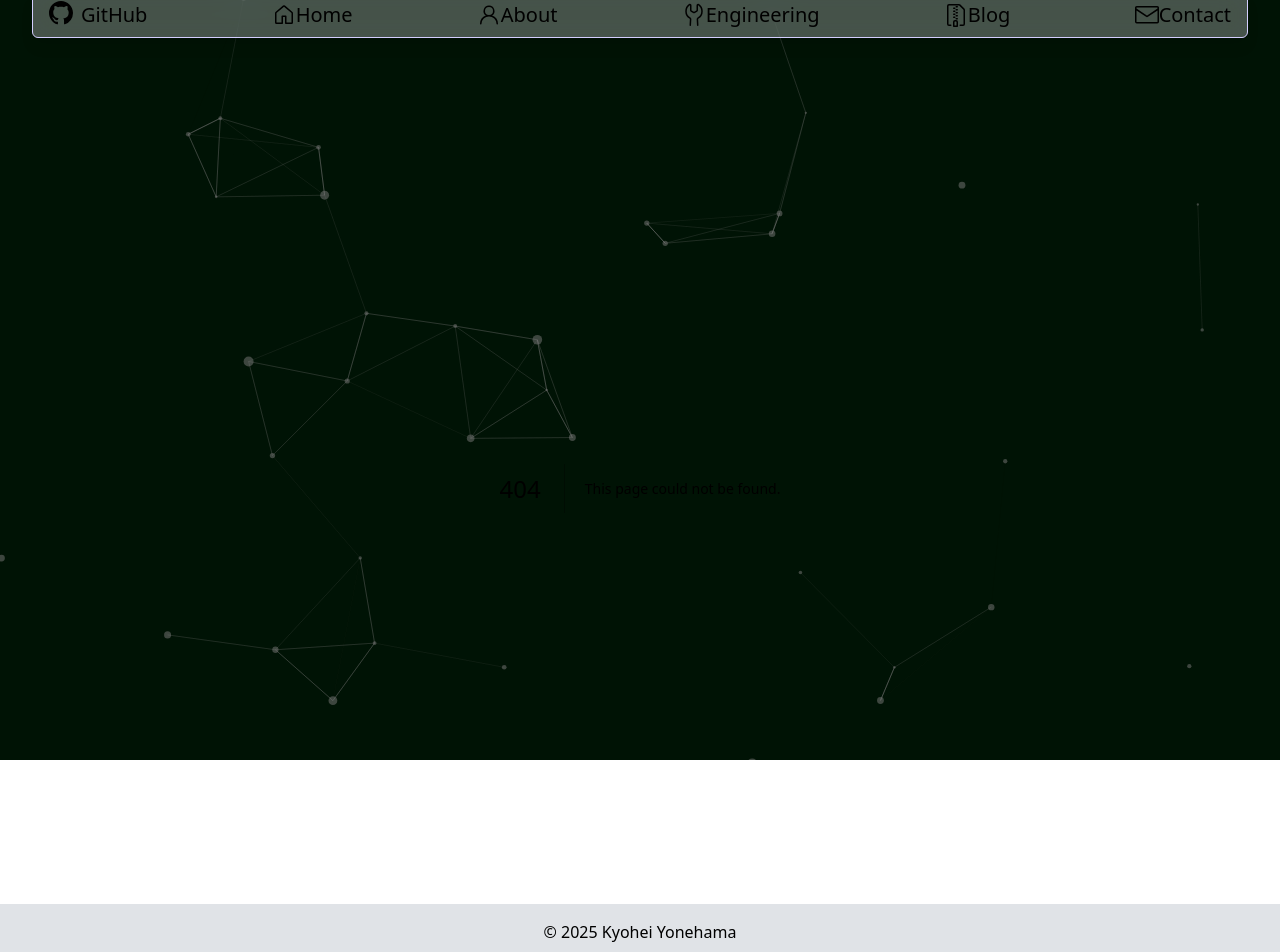
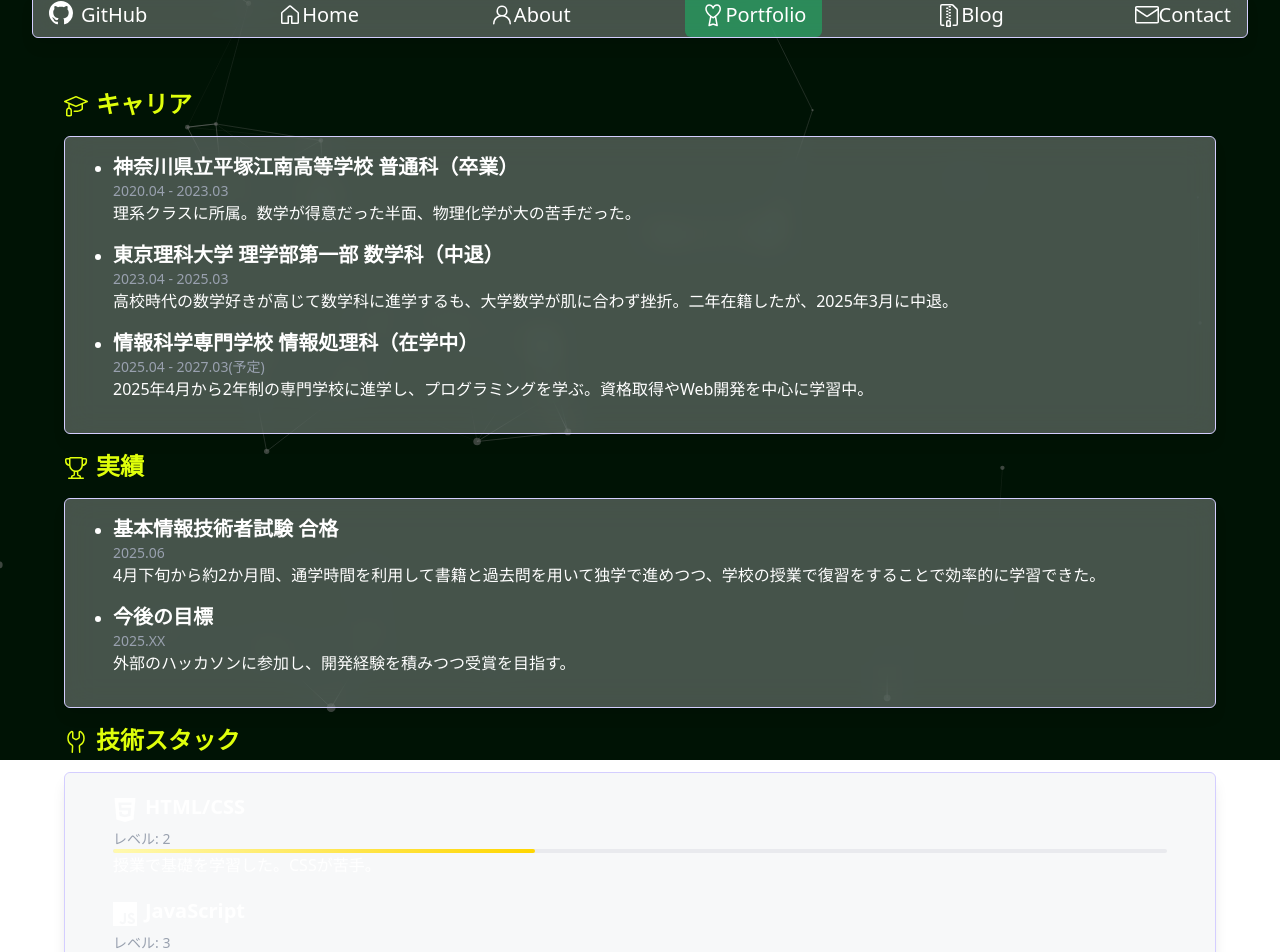
Before and after one commit to ars0611/my-portfolio, a Next.js app: page /portfolio in a window 1280 px wide. Before the commit this address had no page. Shown: the part 40-992 px from the top of the page. Built offline with nearby package versions, Linux system fonts and the light colour scheme.

Commit message:
dev: Portfolio Page

```diff
--- a/src/app/engineering/page.tsx
+++ /dev/null
@@ -1,8 +0,0 @@
-// my skills, works, etc...
-export default function Engineering() {
-    return (
-        <div>
-            <h1>Engineering</h1>
-        </div>
-    );
-}
--- /dev/null
+++ b/src/app/portfolio/page.tsx
@@ -0,0 +1,16 @@
+// my skills, works, etc...
+import { Journey } from "../ui/Portfolio/Jouney";
+import { Achivement } from "../ui/Portfolio/Achivement";
+import { TechSkill } from "../ui/Portfolio/TechSkill";
+import { Works } from "../ui/Portfolio/Works";
+
+export default function Portfolio() {
+    return (
+        <div>
+            <Journey />
+            <Achivement />
+            <TechSkill />
+            <Works />
+        </div>
+    );
+}
--- a/src/app/ui/NavigationBar.tsx
+++ b/src/app/ui/NavigationBar.tsx
@@ -2,12 +2,12 @@
 import Link from "next/link";
 import { usePathname } from "next/navigation";
 import { VscGithubInverted } from "react-icons/vsc";
-import { GoHome, GoTools, GoPerson, GoMail, GoFileZip } from "react-icons/go";
+import { GoHome, GoTools, GoPerson, GoMail, GoFileZip, GoSponsorTiers } from "react-icons/go";
 
 const pages = [
     { name: "Home", path: "/", icon: <GoHome /> },
     { name: "About", path: "/about", icon: <GoPerson /> },
-    { name: "Engineering", path: "/engineering", icon: <GoTools /> },
+    { name: "Portfolio", path: "/portfolio", icon: <GoSponsorTiers /> },
     { name: "Blog", path: "/blog", icon: <GoFileZip /> },
     { name: "Contact", path: "/contact", icon: <GoMail /> },
 ];
--- /dev/null
+++ b/src/app/ui/Portfolio/Achivement.tsx
@@ -0,0 +1,43 @@
+import { GoTrophy } from "react-icons/go";
+
+interface Achievement {
+    id: number;
+    title: string;
+    date: string;
+    description: string;
+}
+
+const achivements: Achievement[] = [
+    {
+        id: 1,
+        title: "基本情報技術者試験 合格",
+        date: "2025.06",
+        description: "4月下旬から約2か月間、通学時間を利用して書籍と過去問を用いて独学で進めつつ、学校の授業で復習をすることで効率的に学習できた。",
+    },
+    {
+        id: 2,
+        title: "今後の目標",
+        date: "2025.XX",
+        description: "外部のハッカソンに参加し、開発経験を積みつつ受賞を目指す。"
+    },
+];
+
+export function Achivement() {
+    return(
+        <div>
+            <h1 className="text-2xl font-bold mb-4 text-[#DFFF0B] px-16"><GoTrophy className="inline-block mr-2" />実績</h1>
+            <div className="bg-gray-200/30 backdrop-blur-lg rounded-md border border-[#D4CEFF] shadow-lg mx-16 mb-4 p-4">
+                <ul className="list-disc pl-8">
+                    {achivements.map((item) => (
+                        <li key={item.id} className="mb-4">
+                            <h2 className="text-xl font-bold">{item.title}</h2>
+                            <p className="text-sm text-gray-400">{item.date}</p>
+                            <p>{item.description}</p>
+                        </li>
+                    ))}
+                </ul>
+
+            </div>
+        </div>
+    )
+}
--- /dev/null
+++ b/src/app/ui/Portfolio/Jouney.tsx
@@ -0,0 +1,49 @@
+import { GoMortarBoard } from "react-icons/go";
+
+interface JourneyItem {
+    id: number;
+    period: string;
+    title: string;
+    description: string;
+}
+
+const journey: JourneyItem[] = [
+    {
+        id: 1,
+        period: "2020.04 - 2023.03",
+        title: "神奈川県立平塚江南高等学校 普通科（卒業）",
+        description: "理系クラスに所属。数学が得意だった半面、物理化学が大の苦手だった。",
+    },
+    {
+        id: 2,
+        period: "2023.04 - 2025.03",
+        title: "東京理科大学 理学部第一部 数学科（中退）",
+        description: "高校時代の数学好きが高じて数学科に進学するも、大学数学が肌に合わず挫折。二年在籍したが、2025年3月に中退。",
+    },
+    {
+        id: 3,
+        period: "2025.04 - 2027.03(予定)",
+        title: "情報科学専門学校 情報処理科（在学中）",
+        description: "2025年4月から2年制の専門学校に進学し、プログラミングを学ぶ。資格取得やWeb開発を中心に学習中。",
+    },
+];
+
+export function Journey() {
+    return(
+        <div>
+            <h1 className="text-2xl font-bold mb-4 text-[#DFFF0B] px-16"><GoMortarBoard className="inline-block mr-2" />キャリア</h1>
+            <div className="bg-gray-200/30 backdrop-blur-lg rounded-md border border-[#D4CEFF] shadow-lg mx-16 mb-4 p-4">
+                <ul className="list-disc px-8">
+                    {journey.map((item) => (
+                        <li key={item.id} className="mb-4">
+                            <h2 className="text-xl font-bold">{item.title}</h2>
+                            <p className="text-sm text-gray-400">{item.period}</p>
+                            <p>{item.description}</p>
+                        </li>
+                    ))}
+                </ul>
+            </div>
+
+        </div>
+    )
+}
--- /dev/null
+++ b/src/app/ui/Portfolio/TechSkill.tsx
@@ -0,0 +1,99 @@
+import { GoTools } from "react-icons/go";
+import { SiHtml5, SiCss3, SiJavascript, SiTypescript, SiPython, SiReact, SiNextdotjs, SiGit } from "react-icons/si";
+
+interface Skill {
+    id: number;
+    name: string;
+    icon?: React.ReactNode;
+    level: number; // 1-5
+    description: string;
+}
+
+const skills: Skill[] = [
+    {
+        id: 1,
+        name: "HTML/CSS",
+        level: 2,
+        icon: <SiHtml5 className="inline-block mr-2" />,
+        description: "授業で基礎を学習した。CSSが苦手。",
+    },
+    {
+        id: 2,
+        name: "JavaScript",
+        level: 3,
+        icon: <SiJavascript className="inline-block mr-2" />,
+        description: "授業で基礎を学習した。DOM操作やイベント処理にも対応。",
+    },
+    {
+        id: 3,
+        name: "TypeScript",
+        level: 2,
+        icon: <SiTypescript className="inline-block mr-2" />,
+        description: "独学。調べながら簡単なコーディングが可能。このサイトを構築できるくらいのスキル。",
+    },
+    {
+        id: 4,
+        name: "Python",
+        level: 4,
+        icon: <SiPython className="inline-block mr-2" />,
+        description: "独学。競技プログラミングで使用。基本的なアルゴリズムの実装が可能。",
+    },
+    {
+        id: 5,
+        name: "React",
+        level: 2,
+        icon: <SiReact className="inline-block mr-2" />,
+        description: "独学。基本的なコンポーネントの作成が可能。状態管理など基本的なフックの使用が可能。",
+    },
+    {
+        id: 6,
+        name: "Next.js",
+        level: 2,
+        icon: <SiNextdotjs className="inline-block mr-2" />,
+        description: "独学。基本的なページの作成が可能。SSRやSSGの理解は浅い。",
+    },
+    {
+        id: 7,
+        name: "Git",
+        level: 1,
+        icon: <SiGit className="inline-block mr-2" />,
+        description: "独学。基本操作は可能。業務やチーム開発での活用方法は未知。",
+    }
+];
+
+
+export function TechSkill() {
+    return(
+        <div>
+            <h1 className="text-2xl font-bold mb-4 text-[#DFFF0B] px-16"><GoTools className="inline-block mr-2" />技術スタック</h1>
+            <div className="bg-gray-200/30 backdrop-blur-lg rounded-md border border-[#D4CEFF] shadow-lg mx-16 mb-4 p-4">
+                <ul className="list-none px-8">
+                    {skills.map((item) => (
+                        <li key={item.id} className="mb-4">
+                            <div className="flex items-center mb-1">
+                                <span className="text-[1.5rem]">{item.icon}</span>
+                                <h2 className="text-xl font-bold">{item.name}</h2>
+                            </div>
+                            <p className="text-sm text-gray-400">レベル: {item.level}</p>
+                            {/* レベルバー  Copilotによる実装*/}
+                            <div className="w-full bg-gray-300/40 rounded-full h-1 overflow-hidden">
+                                <div
+                                    className="h-1 rounded-full"
+                                    role="progressbar"
+                                    aria-valuenow={item.level}
+                                    aria-valuemin={1}
+                                    aria-valuemax={5}
+                                    style={{
+                                        width: `${(item.level / 5) * 100}%`,
+                                        background: "linear-gradient(90deg,#FFF9B0,#FFD600)",
+                                    }}
+                                />
+                            </div>
+                            <p>{item.description}</p>
+                        </li>
+                    ))}
+                </ul>
+            </div>
+        </div>
+    )
+}
--- /dev/null
+++ b/src/app/ui/Portfolio/Works.tsx
@@ -0,0 +1,58 @@
+import { GoFileDirectory } from "react-icons/go";
+
+interface Work {
+    id: number;
+    title: string;
+    date: string;
+    description: string;
+    link?: string;
+    github?: string;
+}
+
+const works: Work[] = [
+    {
+        id: 1,
+        title: "ポートフォリオサイト",
+        date: "2025.09",
+        description: "Next.jsとTailwind CSSを使用して作成したポートフォリオサイト。自己紹介や個人ブログを掲載。",
+        link: "https://example.com",
+        github: "https://github.com/ars0611/my-portfolio"
+    },
+    {
+        id: 2,
+        title: "AtCoder",
+        date: "2025.07 - 現在",
+        description: "Highest Rate：455, Perf：1018（9/24現在）主にABCにPythonで参加。",
+        link: "https://atcoder.jp/users/ars0611",
+        github: "https://github.com/ars0611/AtCoder"
+    },
+];
+
+export function Works() {
+    return(
+        <>
+        <h1 className="text-2xl font-bold mb-4 text-[#DFFF0B] px-16"><GoFileDirectory className="inline-block mr-2" />活動</h1>
+        <div className="bg-gray-200/30 backdrop-blur-lg rounded-md border border-[#D4CEFF] shadow-lg mx-16 mb-4 p-4">
+            <ul className="list-disc pl-8">
+                {works.map((work) => (
+                    <li key={work.id} className="mb-2">
+                        <h2 className="text-xl font-bold">{work.title}</h2>
+                        <p className="text-sm text-gray-400">{work.date}</p>
+                        <p>{work.description}</p>
+                        {work.link && (
+                            <p>
+                                参照：<a href={work.link} className="text-blue-400 hover:underline">{work.link}</a>
+                            </p>
+                        )}
+                        {work.github && (
+                            <p>
+                                GitHubリポジトリ：<a href={work.github} className="text-blue-400 hover:underline">{work.github}</a>
+                            </p>
+                        )}
+                    </li>
+                ))}
+            </ul>
+        </div>
+        </>
+    );
+}
```
